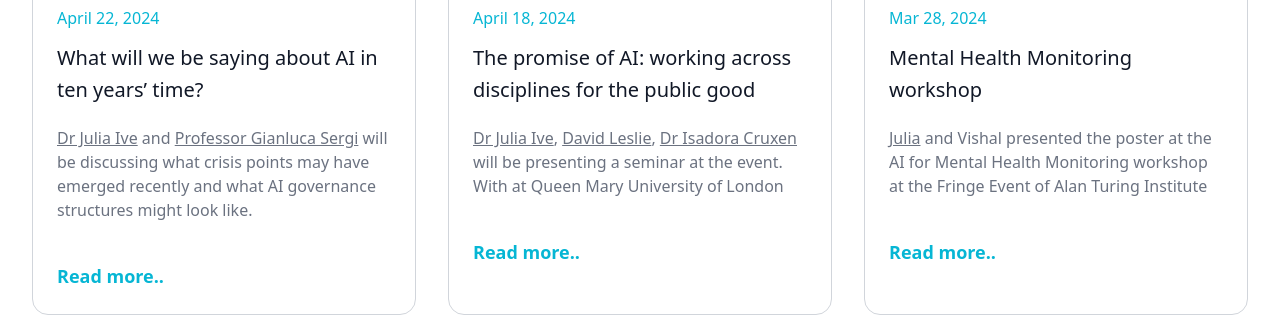
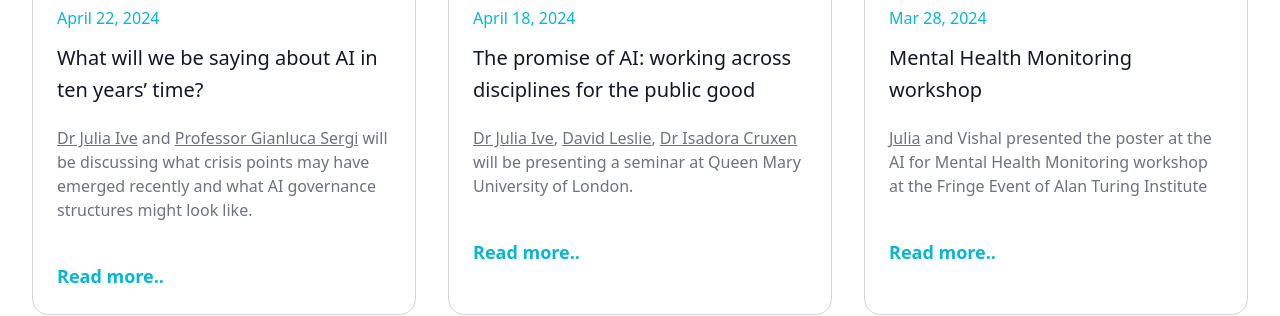
Before and after one commit to jondedman/jive_site, a React (Vite) app: page / in a window 1280 px wide. Shown: the part 2820-3136 px from the top of the page. Built offline with nearby package versions, Linux system fonts and the light colour scheme.

Commit message:
update newscard

```diff
--- a/src/components/News.jsx
+++ b/src/components/News.jsx
@@ -33,7 +33,7 @@ function News() {
 							imageAlt="blogs tailwind section"
 							date="April 18, 2024"
 							title="The promise of AI: working across disciplines for the public good"
-							description="will be presenting a seminar at the event. With at Queen Mary University of London"
+							description="will be presenting a seminar at Queen Mary University of London."
 							readMoreLink="https://www.eventbrite.co.uk/e/the-promise-of-ai-working-across-disciplines-for-the-public-good-tickets-848336065007"
 							nameLink={[
 								{
```
